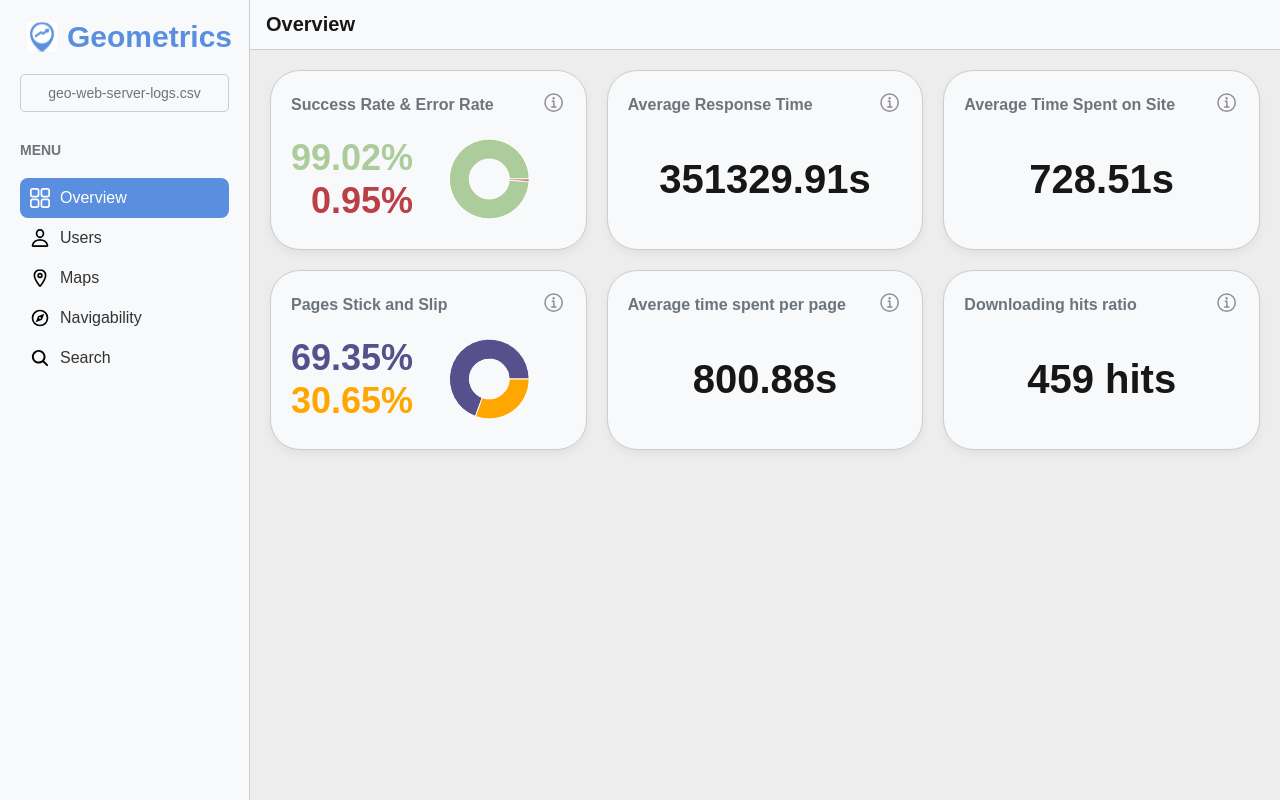
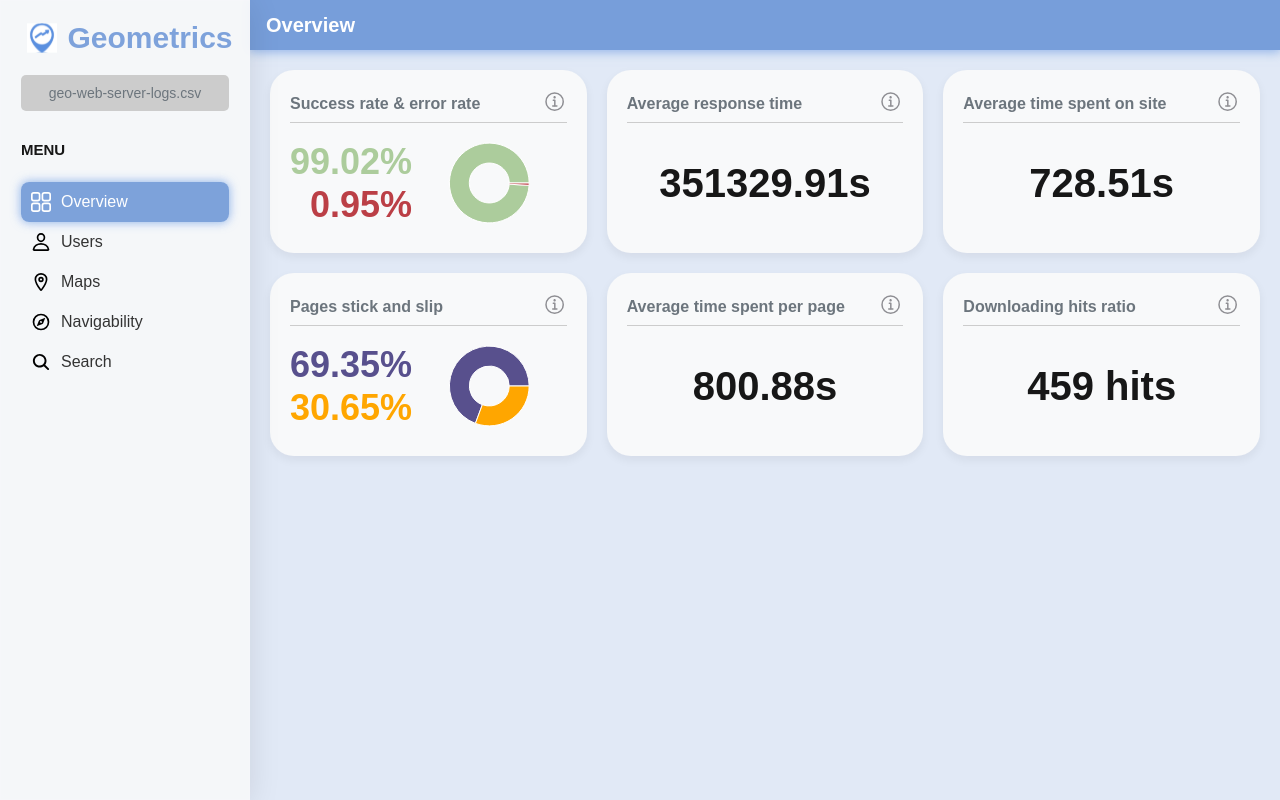
Before and after one commit to Sofia6074/Metricas_Geoportales_Maitena_Silvina_Sofia, a Next.js app in the folder frontend/: page / in a window 1280 px wide. Built offline with nearby package versions, Linux system fonts and the light colour scheme.

Commit message:
[issue-93] Adding glassmorphism effect

```diff
--- a/frontend/src/app/globals.css
+++ b/frontend/src/app/globals.css
@@ -1,7 +1,7 @@
   :root {
-    --color-primary: #5a8fdf;
+    --color-primary: #5586d0bf;
     --color-secondary: #6c757d;
-    --color-background: #ededed;
+    --color-background: #5182cb2b;
     --color-text: #171717;
     --color-light-gray: #f8f9fa;
     --color-border: #ccc;
@@ -19,6 +19,9 @@
     --color-chart-blue: #accc9c;
     --color-chart-purple: #58508d;
     --color-chart-orange: #ffa600;
+
+    /* Variations */
+    --color-vibrant-primary: #5a8fdf;
   }
 
   html,
--- a/frontend/src/app/overview/page.tsx
+++ b/frontend/src/app/overview/page.tsx
@@ -33,7 +33,7 @@ export default function Overview() {
                 error ? <p>Error: {error}</p> : metrics &&
                     <div className={styles.grid}>
                         {/* Primera Fila */}
-                        <Card title="Success Rate & Error Rate" infoIcon className={`${styles.item1}`}>
+                        <Card title="Success rate & error rate" infoIcon className={`${styles.item1}`}>
                             <div className={styles.display}>
                                 <div>
                                     <AutoSizeText minSize="18px" maxSize="36px" colorVar="color-chart-green" textAlign="right">
@@ -60,7 +60,7 @@ export default function Overview() {
                             </div>
                         </Card>
 
-                        <Card title="Average Response Time" infoIcon className={`${styles.item2}`}>
+                        <Card title="Average response time" infoIcon className={`${styles.item2}`}>
                             <div className={styles.display}>
                                 <AutoSizeText maxSize="40px" colorVar="color-text" textAlign="center">
                                     {metrics.average_response_time.avg_response_time.toFixed(2)}s
@@ -68,7 +68,7 @@ export default function Overview() {
                             </div>
                         </Card>
 
-                        <Card title="Average Time Spent on Site" infoIcon className={`${styles.item3}`}>
+                        <Card title="Average time spent on site" infoIcon className={`${styles.item3}`}>
                             <div className={styles.display}>
                                 <AutoSizeText maxSize="40px" colorVar="color-text" textAlign="center">
                                     {metrics.average_time_spent_on_site.toFixed(2)}s
@@ -77,7 +77,7 @@ export default function Overview() {
                         </Card>
 
                         {/* Segunda Fila */}
-                        <Card title="Pages Stick and Slip" infoIcon className={`${styles.item4}`}>
+                        <Card title="Pages stick and slip" infoIcon className={`${styles.item4}`}>
                             <div className={styles.display}>
                                 <div>
                                     <AutoSizeText minSize="18px" maxSize="36px" colorVar="color-chart-purple" textAlign="right">
--- a/frontend/src/components/breadcrumb/breadcrumb.module.css
+++ b/frontend/src/components/breadcrumb/breadcrumb.module.css
@@ -1,7 +1,7 @@
 .breadcrumb {
     width: 100%;
-    background-color: var(--color-light-gray);
-    border-bottom: 1px solid var(--color-border);
+    background-color: var(--color-primary);
+    box-shadow: 0px 1px 10px 1px rgba(90, 143, 223, 0.6);
     height: 50px;
     padding-left: 16px;
     display: flex;
@@ -10,5 +10,5 @@
 
 .breadcrumb h1 {
     font-size: 20px;
-    color: var(--color-text);
+    color: var(--color-white);
 }
--- a/frontend/src/components/card/card.module.css
+++ b/frontend/src/components/card/card.module.css
@@ -1,9 +1,8 @@
 .card {
     background-color: var(--color-light-gray);
-    border: 1px solid var(--color-border);
-    border-radius: 30px;
+    border-radius: 24px;
     padding: 20px;
-    box-shadow: 0 4px 8px rgba(0, 0, 0, 0.05);
+    box-shadow: 0 4px 8px 1px rgba(0, 0, 0, 0.05);
     display: flex;
     flex-direction: column;
     justify-content: space-between;
@@ -15,10 +14,12 @@
     display: flex;
     align-items: center;
     justify-content: space-between;
+    padding-bottom: 4px;
+    border-bottom: 1px solid var(--color-border);
 }
 
 .title {
-    font-size: 1rem;
+    font-size: 16px;
     font-weight: bold;
     color: var(--color-secondary);
 }
@@ -26,7 +27,7 @@
 .infoIcon {
     margin-left: 0 !important;
     margin-right: 0 !important;
-    font-size: 1rem;
+    font-size: 14px;
     color: var(--color-secondary);
     cursor: pointer;
     align-self: flex-start;
--- a/frontend/src/components/sidebar/sidebar.module.css
+++ b/frontend/src/components/sidebar/sidebar.module.css
@@ -3,9 +3,15 @@
     height: 100vh;
     padding: 20px;
     position: fixed;
-    background-color: var(--color-light-gray);
-    border-right: 1px solid var(--color-border);
+    box-shadow: 4px 0px 8px rgba(0, 0, 0, 0.05);
     color: var(--color-text);
+
+    /* Glassmorphism */
+    background: rgba(248, 249, 250, 0.9);
+    box-shadow: 0 4px 30px rgba(0, 0, 0, 0.1);
+    backdrop-filter: blur(3px);
+    -webkit-backdrop-filter: blur(3px);
+    border: 1px solid rgba(248, 249, 250, 0.29);
 }
 
 .logo {
@@ -30,24 +36,24 @@
 
 .fileLabel {
     display: block;
-    border: 1px solid var(--color-border);
+    text-align: center;
+    cursor: pointer;
+    font-size: 14px;
     padding: 10px;
     border-radius: 5px;
-    text-align: center;
-    cursor: pointer;
     color: var(--color-secondary);
-    font-size: 14px;
+    background-color: var(--color-border);
 }
 
 .menu p {
     padding: 10px 0;
     font-weight: 600;
-    font-size: 14px;
-    color: var(--color-secondary);
-    margin-bottom: 10px;
+    font-size: 15px;
+    color: var(--color-prim);
 }
 
 .menu ul {
+    margin-top: 14px;
     list-style-type: none;
 }
 
@@ -66,6 +72,9 @@
 }
 
 .menuItem.active {
+    color: white;
     background-color: var(--color-primary) !important;
-    color: white;
+    -webkit-box-shadow: 0px 0px 10px 1px rgba(90, 143, 223, 0.6);
+    -moz-box-shadow: 0px 0px 10px 1px rgba(90, 143, 223, 0.6);
+    box-shadow: 0px 0px 10px 1px rgba(90, 143, 223, 0.6);
 }
--- a/frontend/src/components/sidebar/sidebar.tsx
+++ b/frontend/src/components/sidebar/sidebar.tsx
@@ -33,7 +33,7 @@ export default function Sidebar() {
 				<h1>Geometrics</h1>
 			</div>
 			<div className={styles.upload}>
-				<input type="file" id="file" className={styles.inputFile} />
+				<input type="file" id="file" disabled className={styles.inputFile} />
 				<label htmlFor="file" className={styles.fileLabel}>
 					geo-web-server-logs.csv
 				</label>
```
